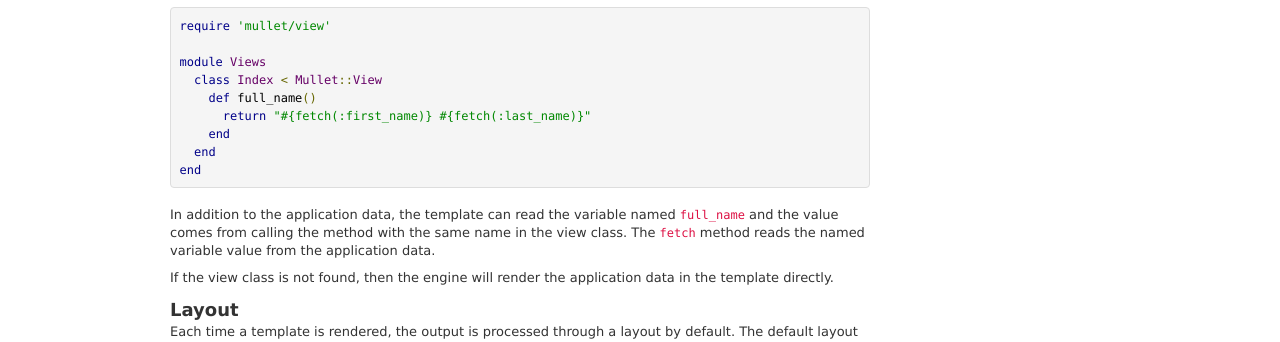
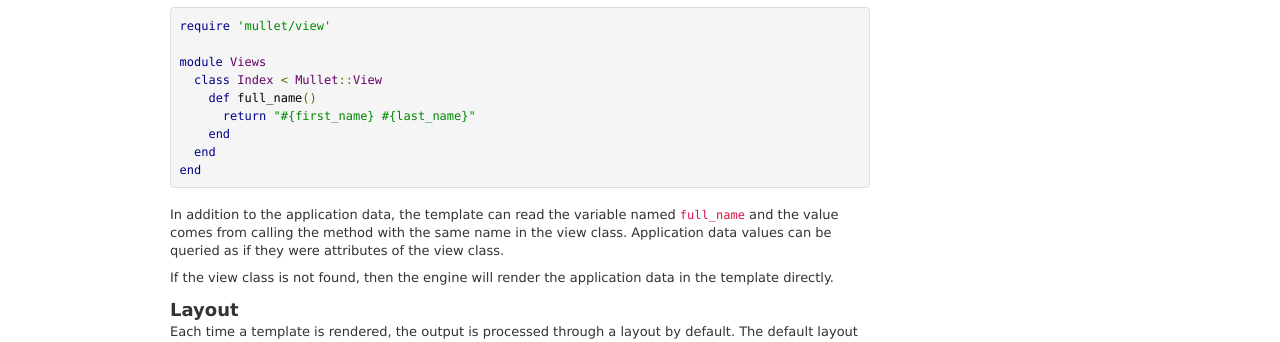
Before and after one commit to pukkaone/mullet, a Jekyll site: the page built from ruby.md, in a window 1280 px wide. Shown: the part 751-1093 px from the top of the page. Built offline with Jekyll 4.4.1, drawn with Linux system fonts in a browser that asks for light colours; nearby versions of some CDN libraries; Markdown is read by kramdown in place of the engine named in the settings.

Commit message:
Allow model values to be queried as if they were attributes.

```diff
--- a/ruby.md
+++ b/ruby.md
@@ -46,15 +46,15 @@ format suitable for rendering in the template.  The view class must extend the
     module Views
       class Index < Mullet::View
         def full_name()
-          return "#{fetch(:first_name)} #{fetch(:last_name)}"
+          return "#{first_name} #{last_name}"
         end
       end
     end
 
 In addition to the application data, the template can read the variable named
 `full_name` and the value comes from calling the method with the same name in
-the view class.  The `fetch` method reads the named variable value from the
-application data.
+the view class.  Application data values can be queried as if they were
+attributes of the view class.
 
 If the view class is not found, then the engine will render the application
 data in the template directly.
```
